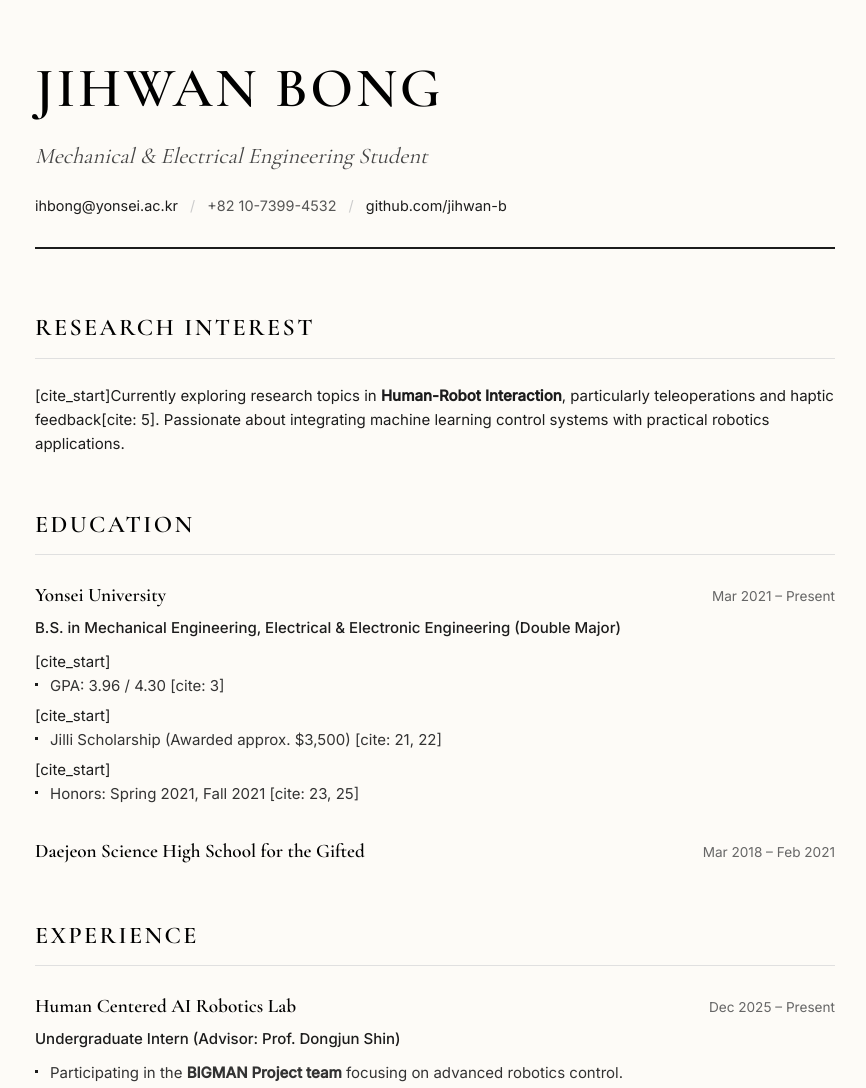
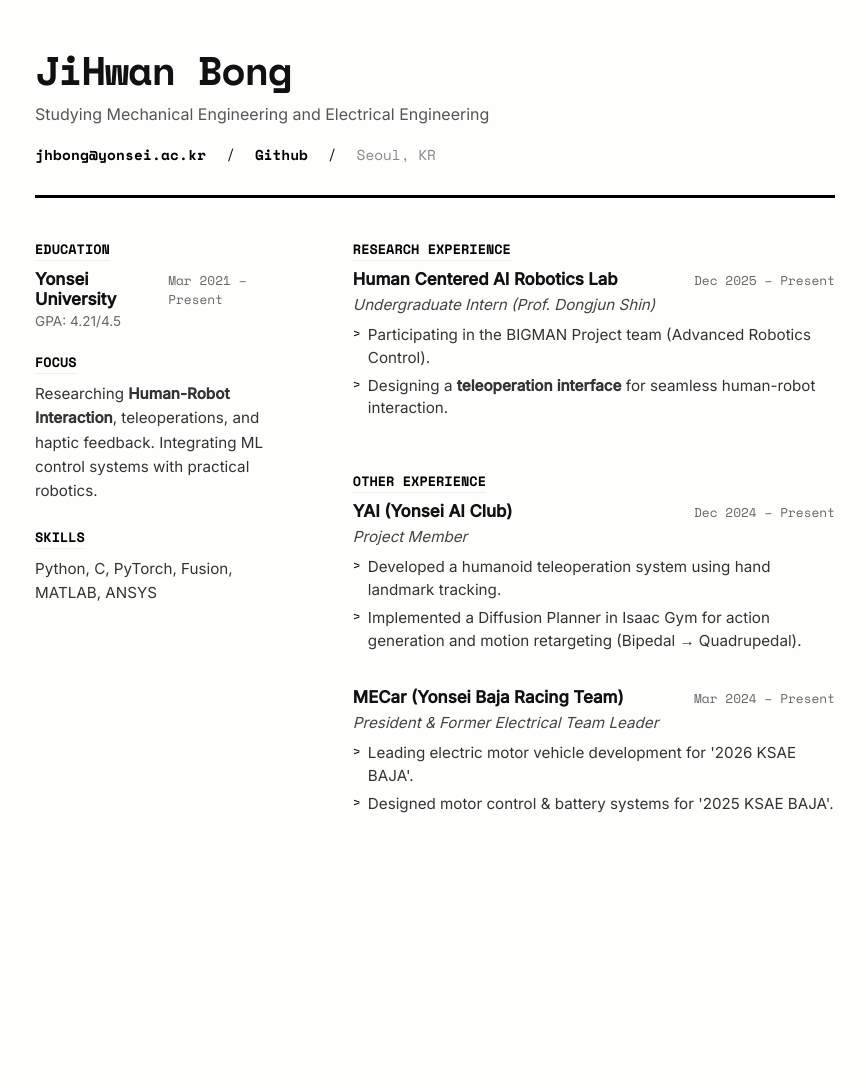
Before and after one commit to jihwan-b/jihwan-b.github.io, a plain HTML site: page index.html in a window 1280 px wide. Shown: the top 1088 px of the page, without its empty margins (205-1071 px from the left). After the commit the page ends 891 px from the top, so only its background shows below. Drawn offline with nearby package versions, Linux system fonts and the light colour scheme.

Commit message:
a decent fix

```diff
--- a/index.html
+++ b/index.html
@@ -3,141 +3,106 @@
 <head>
     <meta charset="UTF-8">
     <meta name="viewport" content="width=device-width, initial-scale=1.0">
-    <title>JiHwan Bong | Resume</title>
+    <title>JiHwan Bong</title>
     <link rel="preconnect" href="https://fonts.googleapis.com">
     <link rel="preconnect" href="https://fonts.gstatic.com" crossorigin>
-    <link href="https://fonts.googleapis.com/css2?family=Cormorant+Garamond:wght@300;400;600&family=Inter:wght@300;400;500&display=swap" rel="stylesheet">
+    <link href="https://fonts.googleapis.com/css2?family=Inter:wght@400;500&family=Space+Mono:ital,wght@0,400;0,700;1,400&display=swap" rel="stylesheet">
     <link rel="stylesheet" href="style.css">
 </head>
 <body>
 
-    <div class="resume-container">
+    <div class="container">
         <header>
             <h1 class="name">JiHwan Bong</h1>
-            <p class="role">Mechanical & Electrical Engineering Student</p>
-            <div class="contact-info">
-                <a href="mailto:ihbong@yonsei.ac.kr">ihbong@yonsei.ac.kr</a>
+            <p class="role">Studying Mechanical Engineering and Electrical Engineering</p>
+
+            <div class="nav-bar">
+                <a href="mailto:jhbong@yonsei.ac.kr" class="email-link">
+                    jhbong@yonsei.ac.kr
+                </a>
                 <span class="separator">/</span>
-                <span>+82 10-7399-4532</span>
+
+                <a href="https://github.com/jihwan-b" target="_blank"><strong>Github</strong> </a>
+
                 <span class="separator">/</span>
-                <a href="https://github.com/jihwan-b" target="_blank">github.com/jihwan-b</a>
+
+                <span class="location">Seoul, KR</span>
             </div>
         </header>
 
+        <hr class="thick-line">
+
+        <main>
+            <div class="col-left">
                 <section>
-            <h2 class="section-title">Research Interest</h2>
-            <p class="summary-text">
-                [cite_start]Currently exploring research topics in <strong>Human-Robot Interaction</strong>, particularly teleoperations and haptic feedback[cite: 5].
-                Passionate about integrating machine learning control systems with practical robotics applications.
+                    <h2 class="section-label">EDUCATION</h2>
+                    <div class="job-head">
+                        <div style="display: flex; flex-direction: column;">
+                            <span class="job-title">Yonsei University</span>
+                            <span style="font-family: 'Inter', sans-serif; font-size: 0.85rem; color: #666; margin-top: 4px;">
+                                GPA: 4.21/4.5
+                            </span>
+                        </div>
+                        <span class="job-date">Mar 2021 – Present</span>
+                    </div>
+                </section>
+
+                <section>
+                    <h2 class="section-label">FOCUS</h2>
+                    <p class="text-block">
+                        Researching <strong>Human-Robot Interaction</strong>, teleoperations, and haptic feedback.
+                        Integrating ML control systems with practical robotics.
                     </p>
                 </section>
 
                 <section>
-            <h2 class="section-title">Education</h2>
-
-            <div class="job-entry">
-                <div class="job-header">
-                    <h3 class="job-title">Yonsei University</h3>
-                    <span class="job-date">Mar 2021 – Present</span>
-                </div>
-                <p class="company">B.S. in Mechanical Engineering, Electrical & Electronic Engineering (Double Major)</p>
-                <ul class="job-details">
-                    [cite_start]<li>GPA: 3.96 / 4.30 [cite: 3]</li>
-                    [cite_start]<li>Jilli Scholarship (Awarded approx. $3,500) [cite: 21, 22]</li>
-                    [cite_start]<li>Honors: Spring 2021, Fall 2021 [cite: 23, 25]</li>
-                </ul>
+                    <h2 class="section-label">SKILLS</h2>
+                    <p class="text-block">Python, C, PyTorch, Fusion, MATLAB, ANSYS</p>
+                </section>
             </div>
 
-            <div class="job-entry">
-                <div class="job-header">
-                    <h3 class="job-title">Daejeon Science High School for the Gifted</h3>
-                    <span class="job-date">Mar 2018 – Feb 2021</span>
-                </div>
-            </div>
-        </section>
+            <div class="col-right">
 
                 <section>
-            <h2 class="section-title">Experience</h2>
+                    <h2 class="section-label">RESEARCH EXPERIENCE</h2>
 
-            <div class="job-entry">
-                <div class="job-header">
-                    <h3 class="job-title">Human Centered AI Robotics Lab</h3>
+                    <div class="job-item">
+                        <div class="job-head">
+                            <span class="job-title">Human Centered AI Robotics Lab</span>
                             <span class="job-date">Dec 2025 – Present</span>
                         </div>
-                <p class="company">Undergraduate Intern (Advisor: Prof. Dongjun Shin)</p>
-                <ul class="job-details">
-                    <li>Participating in the <strong>BIGMAN Project team</strong> focusing on advanced robotics control.</li>
-                    <li>Designing and implementing a <strong>teleoperation interface</strong> for seamless human-robot interaction and control.</li>
-                </ul>
-            </div>
-
-            <div class="job-entry">
-                <div class="job-header">
-                    <h3 class="job-title">MLCS (Machine Learning and Control Systems Lab)</h3>
-                    <span class="job-date">Jul 2025</span>
-                </div>
-                [cite_start]<p class="company">Undergraduate Intern (Advisor: Prof. Jong-Eun Choi) [cite: 7, 8]</p>
-                <ul class="job-details">
-                    [cite_start]<li>Conducted literature review on unsupervised skill discovery, focusing on METRA's metric-aware latent space. [cite: 10]</li>
-                    [cite_start]<li>Examined potential extensions using symmetric distance formulations to improve learned skill consistency. [cite: 11]</li>
-                </ul>
-            </div>
-
-            <div class="job-entry">
-                <div class="job-header">
-                    <h3 class="job-title">MECar (Yonsei Baja Racing Team)</h3>
-                    <span class="job-date">Mar 2024 – Present</span>
-                </div>
-                [cite_start]<p class="company">President & Electrical Team Leader [cite: 27, 29]</p>
-                <ul class="job-details">
-                    [cite_start]<li><strong>President (Sep 2025 - Present):</strong> Leading electric motor vehicle development for '2026 KSAE BAJA'. [cite: 30]</li>
-                    [cite_start]<li><strong>Electrical Team Leader (Sep 2024 - Aug 2025):</strong> Led the design of motor control and battery systems for the '2025 KSAE BAJA' and 'Student Smart E-Mobility' competitions. [cite: 30]</li>
-                </ul>
-            </div>
-
-            <div class="job-entry">
-                <div class="job-header">
-                    <h3 class="job-title">Yonsei Computing Club</h3>
-                    <span class="job-date">Aug 2024 – Aug 2025</span>
-                </div>
-                [cite_start]<p class="company">Project Member [cite: 31, 32]</p>
-                <ul class="job-details">
-                    [cite_start]<li>Developed 'Mokyoil', a mobile app promoting neck health via AirPods' Core Motion features. [cite: 33]</li>
-                    [cite_start]<li>Studied C, Python, and utilized Figma for design. [cite: 34]</li>
-                </ul>
-            </div>
-
-             <div class="job-entry">
-                <div class="job-header">
-                    <h3 class="job-title">CNSL (Computational NeuroSystems Lab), KAIST</h3>
-                    <span class="job-date">Mar 2019 – Dec 2019</span>
-                </div>
-                [cite_start]<p class="company">Research & Education (Advisor: Prof. Soo-Young Lee) [cite: 16, 17]</p>
-                <ul class="job-details">
-                    [cite_start]<li>Led an XAI video recognition project using MTCNN and OpenCV for emotion recognition models. [cite: 19]</li>
+                        <p class="job-role">Undergraduate Intern (Prof. Dongjun Shin)</p>
+                        <ul class="job-list">
+                            <li>Participating in the BIGMAN Project team (Advanced Robotics Control).</li>
+                            <li>Designing a <strong>teleoperation interface</strong> for seamless human-robot interaction.</li>
                         </ul>
                     </div>
                 </section>
 
-        <section>
-            <h2 class="section-title">Skills</h2>
-            <div class="skills-grid">
-                <div class="skill-category">
-                    <span class="skill-label">Languages</span>
-                    [cite_start]<span class="skill-list">Python, C [cite: 43]</span>
+                <section style="margin-top: 50px;"> <h2 class="section-label">OTHER EXPERIENCE</h2>
+
+                    <div class="job-item">
+                        <div class="job-head">
+                            <span class="job-title">YAI (Yonsei AI Club)</span>
+                            <span class="job-date">Dec 2024 – Present</span>
                         </div>
-                <div class="skill-category">
-                    <span class="skill-label">Engineering Tools</span>
-                    [cite_start]<span class="skill-list">Autodesk Fusion, EAGLE, ANSYS, MATLAB [cite: 44]</span>
-                </div>
-                <div class="skill-category">
-                    <span class="skill-label">Frameworks & Libs</span>
-                    [cite_start]<span class="skill-list">PyTorch [cite: 45]</span>
-                </div>
-            </div>
-        </section>
-
+                        <p class="job-role">Project Member</p>
+                        <ul class="job-list">
+                            <li>Developed a humanoid teleoperation system using hand landmark tracking.</li>
+                            <li>Implemented a Diffusion Planner in Isaac Gym for action generation and motion retargeting (Bipedal → Quadrupedal).</li>
+                        </ul>
                     </div>
 
-</body>
-</html>
+                    <div class="job-item">
+                        <div class="job-head">
+                            <span class="job-title">
+                                <a href="https://mecar.notion.site/about-" target="_blank" style="color: inherit; text-decoration: none;">
+                                    MECar (Yonsei Baja Racing Team)
+                                </a>
+                            </span>
+                            <span class="job-date">Mar 2024 – Present</span>
+                        </div>
+                        <p class="job-role">President & Former Electrical Team Leader</p>
+                        <ul class="job-list">
+                            <li>Leading electric motor vehicle development for '2026 KSAE BAJA'.</li>
+                            <li>Designed motor control & battery systems for '2025 KSAE BAJA'.</li>
--- a/style.css
+++ b/style.css
@@ -1,97 +1,100 @@
-/* Reset & Base Styles */
-* { box-sizing: border-box; }
+/* Reset */
+* { box-sizing: border-box; margin: 0; padding: 0; }
 
 body {
-    background-color: #FDFBF7; /* Bone Color */
-    color: #1C1C1C; /* Ink Black */
-    font-family: 'Inter', sans-serif; /* 본문은 깔끔한 산세리프 */
-    font-size: 15px;
-    line-height: 1.6;
-    margin: 0;
-    padding: 60px 20px;
-    -webkit-font-smoothing: antialiased;
+    background-color: #FEFEFD;
+    color: #111;
+    font-family: 'Inter', sans-serif;
+    display: flex;
+    justify-content: center;
+    align-items: center;
+    min-height: 100vh; /* 화면 꽉 차게 */
+    padding: 40px;
 }
 
-/* Container: A4 용지 비율과 유사한 중앙 정렬 */
-.resume-container {
+.container {
+    width: 100%;
     max-width: 800px;
-    margin: 0 auto;
 }
 
-/* Typography & Links */
-h1, h2, h3 {
-    font-family: 'Cormorant Garamond', serif; /* 헤드라인은 우아한 세리프 */
-    font-weight: 600;
-    color: #000;
-    margin: 0;
-}
-
-a {
-    color: #1C1C1C;
-    text-decoration: none;
-    border-bottom: 1px solid transparent;
-    transition: border-bottom 0.2s ease;
-}
-
-a:hover {
-    border-bottom: 1px solid #1C1C1C;
-}
-
-/* Header */
-header {
-    text-align: left;
-    margin-bottom: 60px;
-    padding-bottom: 30px;
-    border-bottom: 2px solid #1C1C1C; /* 강렬한 구분선 */
-}
-
+/* Header Style */
 .name {
-    font-size: 3.5rem;
-    letter-spacing: 0.05em;
-    text-transform: uppercase;
-    line-height: 1;
-    margin-bottom: 10px;
+    font-family: 'Space Mono', monospace; /* 기계적인 느낌의 폰트 */
+    font-size: 2.5rem;
+    font-weight: 700;
+    letter-spacing: -0.03em;
+    margin-bottom: 5px;
 }
 
 .role {
-    font-family: 'Cormorant Garamond', serif;
-    font-size: 1.4rem;
-    font-style: italic;
-    color: #444;
+    font-size: 1rem;
+    color: #555;
     margin-bottom: 20px;
 }
 
-.contact-info {
-    font-family: 'Inter', sans-serif;
+.nav-bar {
+    font-family: 'Space Mono', monospace;
     font-size: 0.9rem;
-    color: #555;
+    display: flex;
+    gap: 20px;
 }
 
-.separator {
-    margin: 0 8px;
-    color: #ccc;
+.nav-bar a {
+    color: #000;
+    text-decoration: none;
+    border-bottom: none;
+    /* border-bottom: 1px solid #000; 링크 밑줄 */
 }
 
-/* Sections */
-section {
-    margin-bottom: 50px;
+.nav-bar a:hover {
+    text-decoration: underline; /* 마우스 올리면 밑줄 생김 */
+}
+.location { color: #888; }
+
+/* Thick Divider Line */
+.thick-line {
+    border: 0;
+    height: 3px; /* 굵고 진한 선 */
+    background: #000;
+    margin: 30px 0 40px 0;
 }
 
-.section-title {
-    font-size: 1.5rem;
-    text-transform: uppercase;
-    letter-spacing: 0.1em;
-    border-bottom: 1px solid #E0E0E0; /* 얇고 은은한 구분선 */
-    padding-bottom: 10px;
-    margin-bottom: 25px;
+/* Layout: 2 Columns (왼쪽:소개, 오른쪽:경력) */
+main {
+    display: grid;
+    grid-template-columns: 1fr 1.8fr; /* 1:1.8 비율 */
+    gap: 50px;
 }
 
-/* Job & Project Entries */
-.job-entry, .project-entry {
-    margin-bottom: 30px;
+/* Section Common Styles */
+.section-label {
+    font-family: 'Space Mono', monospace;
+    font-size: 0.85rem;
+    font-weight: 700;
+    text-transform: uppercase;
+    margin-bottom: 8px;
+    color: #000;
+    border-bottom: 1px solid #eee; /* 아주 연한 구분선 */
+    padding-bottom: 1px;
+    display: inline-block;
 }
 
-.job-header {
+.text-block, .school, .gpa, .period {
+    font-size: 0.95rem;
+    line-height: 1.6;
+    color: #333;
+    display: block;
+}
+
+.school { font-weight: 600; }
+.period { color: #666; font-size: 0.85rem; margin-top: 2px; }
+
+/* Right Column (Experience) Styles */
+.job-item {
+    margin-bottom: 35px;
+}
+
+.job-head {
     display: flex;
     justify-content: space-between;
     align-items: baseline;
@@ -99,80 +102,67 @@ section {
 }
 
 .job-title {
-    font-size: 1.2rem;
-    font-weight: 600;
+    font-weight: 700;
+    font-size: 1.05rem;
 }
 
 .job-date {
-    font-family: 'Inter', sans-serif;
-    font-size: 0.85rem;
+    font-family: 'Space Mono', monospace;
+    font-size: 0.8rem;
     color: #666;
 }
 
-.company {
-    font-weight: 500;
-    margin: 0 0 10px 0;
+.job-role {
+    font-size: 0.95rem;
+    font-style: italic;
+    color: #444;
+    margin-bottom: 10px;
 }
 
-.job-details {
-    list-style-type: none; /* 기본 불릿 제거 */
-    padding: 0;
-    margin: 0;
+.job-list {
+    list-style: none;
+    padding-left: 0;
 }
 
-.job-details li {
+.job-list li {
+    font-size: 0.95rem;
+    line-height: 1.5;
+    color: #333;
+    margin-bottom: 5px;
+    padding-left: 15px;
     position: relative;
-    padding-left: 15px;
-    margin-bottom: 6px;
-    color: #333;
 }
 
-/* 커스텀 불릿 포인트: 작은 사각형 */
-.job-details li::before {
-    content: "";
+.job-list li::before {
+    content: ">"; /* 불릿 포인트 대신 > 기호 사용 */
     position: absolute;
     left: 0;
-    top: 9px;
-    width: 3px;
-    height: 3px;
-    background-color: #1C1C1C;
+    font-family: 'Space Mono', monospace;
+    font-size: 0.8rem;
+    color: #000;
 }
 
-.tech-stack {
-    font-size: 0.85rem;
-    color: #666;
-    margin: -5px 0 8px 0;
-    font-family: 'Cormorant Garamond', serif;
-    font-style: italic;
+.email-link {
+        font-weight: 900;       /* 아주 굵게 */
+        letter-spacing: 0.2px; /* 자간 좁게 */
+        color: black;
+        text-decoration: none;  /* 밑줄 제거 */
+        cursor: pointer;
+    }
+
+
+
+.email-link:hover {
+    text-decoration: underline; /* 마우스 올렸을 때 밑줄 표시 (선택사항) */
 }
 
-/* Skills Grid */
-.skills-grid {
-    display: grid;
-    grid-template-columns: repeat(auto-fit, minmax(200px, 1fr));
-    gap: 20px;
+/* Mobile Responsive */
+@media (max-width: 768px) {
+    body { align-items: flex-start; padding: 30px 20px; }
+    main { grid-template-columns: 1fr; gap: 30px; } /* 모바일에서는 1단으로 */
+    .name { font-size: 2rem; }
 }
-
-.skill-category {
-    display: flex;
-    flex-direction: column;
+/* 왼쪽 컬럼의 각 섹션(Focus, Education, Skills) 사이 간격 조절 */
+.col-left section {
+    margin-bottom: 22px; /* 이 숫자를 키우면 간격이 넓어집니다 */
 }
-
-.skill-label {
-    font-weight: 600;
-    margin-bottom: 5px;
-    font-size: 0.95rem;
-}
-
-.skill-list {
-    color: #444;
-    font-size: 0.9rem;
-}
-
-/* Mobile Response */
-@media (max-width: 600px) {
-    .resume-container { padding: 0 10px; }
-    .name { font-size: 2.5rem; }
-    .job-header { flex-direction: column; }
-    .job-date { margin-top: 2px; }
-}
```
Lines whose indentation alone changed are shown as unchanged.
